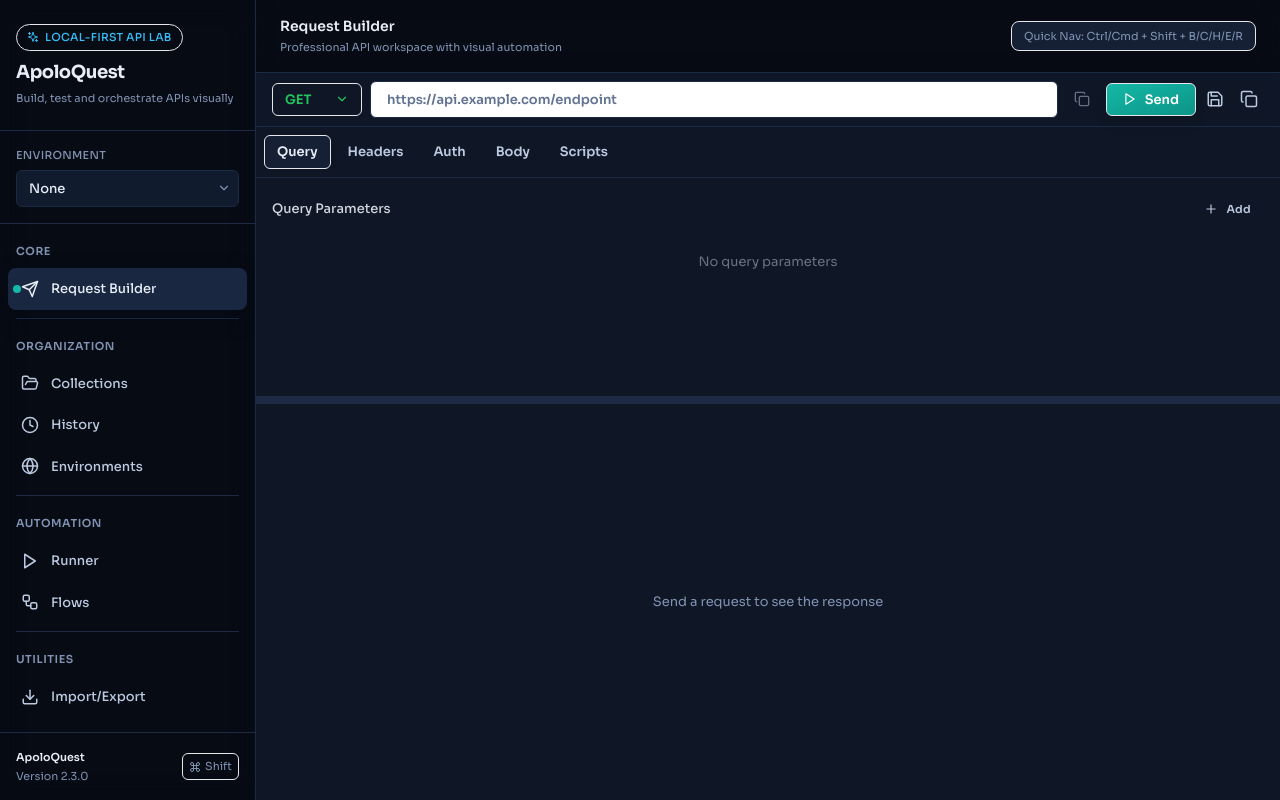
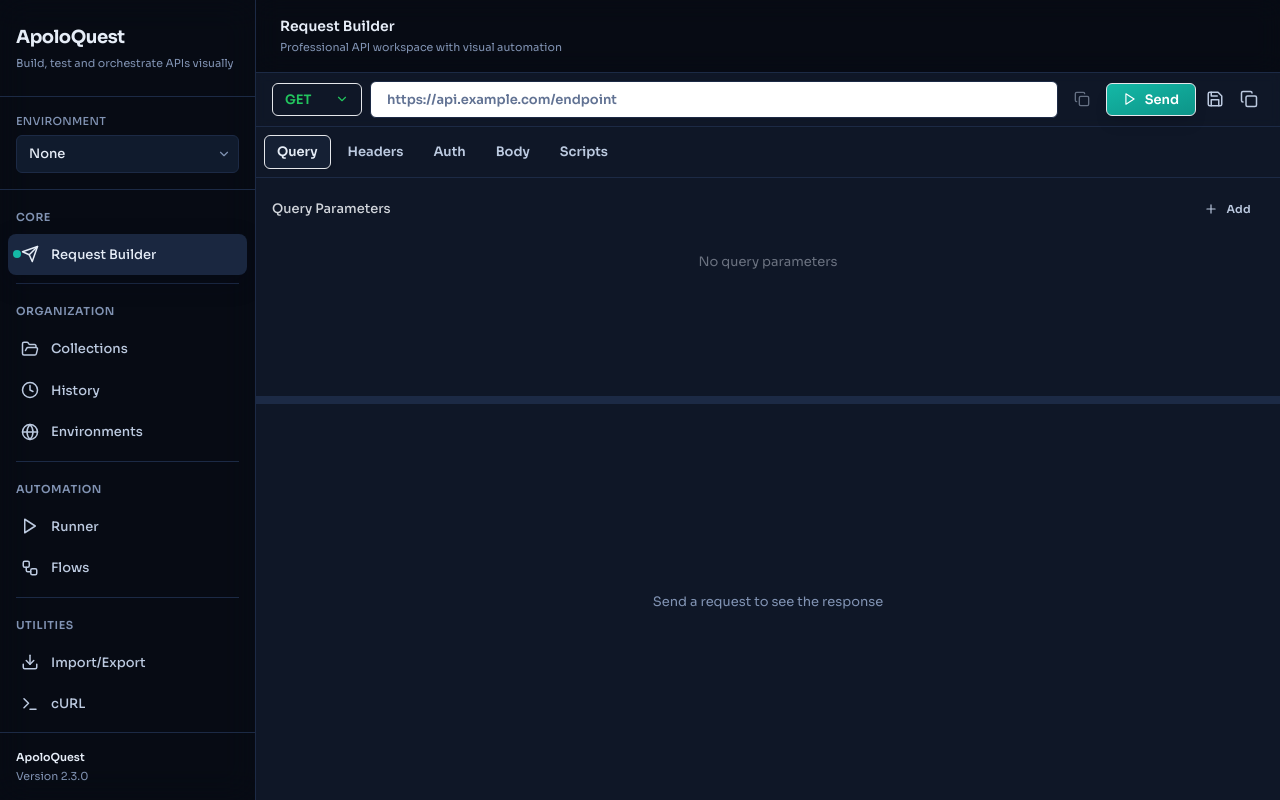
Before and after one commit to FelipeAlvarezM0/Apolo_Quest, a React (Vite) app: page / in a window 1280 px wide. Built offline with nearby package versions, Linux system fonts and the light colour scheme.

Commit message:
chore(ui): remove quick nav and local-first badge text

```diff
--- a/src/App.tsx
+++ b/src/App.tsx
@@ -26,8 +26,6 @@ import {
   Menu,
   X,
   Workflow,
-  Sparkles,
-  Command,
 } from 'lucide-react';
 
 type Route = 'builder' | 'collections' | 'history' | 'environments' | 'runner' | 'import-export' | 'curl' | 'settings' | 'flows' | 'flow-editor';
@@ -143,11 +141,7 @@ function App() {
         <div className="px-md py-lg border-b border-border-subtle bg-gradient-to-br from-status-info/10 via-transparent to-accent/10">
           <div className="flex items-center justify-between gap-2">
             <div className="min-w-0 flex-1">
-              <div className="inline-flex items-center gap-1.5 rounded-full border border-status-info/30 bg-status-info/10 px-2.5 py-1 text-[11px] font-medium uppercase tracking-wide text-status-info">
-                <Sparkles size={12} />
-                Local-first API Lab
-              </div>
-              <h1 className="mt-2 text-xl font-bold tracking-tight text-text-primary truncate">ApoloQuest</h1>
+              <h1 className="text-xl font-bold tracking-tight text-text-primary truncate">ApoloQuest</h1>
               <p className="text-xs mt-1 text-text-muted">Build, test and orchestrate APIs visually</p>
             </div>
             <button
@@ -223,10 +217,6 @@ function App() {
               <div className="font-semibold text-text-primary">ApoloQuest</div>
               <div className="text-text-muted mt-0.5">Version 2.3.0</div>
             </div>
-            <div className="inline-flex items-center gap-1 rounded-md border border-border-default px-1.5 py-1 text-text-muted">
-              <Command size={12} />
-              Shift
-            </div>
           </div>
         </div>
       </aside>
@@ -240,9 +230,6 @@ function App() {
             <p className="text-xs text-text-muted mt-0.5">
               Professional API workspace with visual automation
             </p>
-          </div>
-          <div className="rounded-lg border border-border-default bg-bg-elevated px-3 py-1.5 text-xs text-text-muted">
-            Quick Nav: Ctrl/Cmd + Shift + B/C/H/E/R
           </div>
         </div>
 
```
